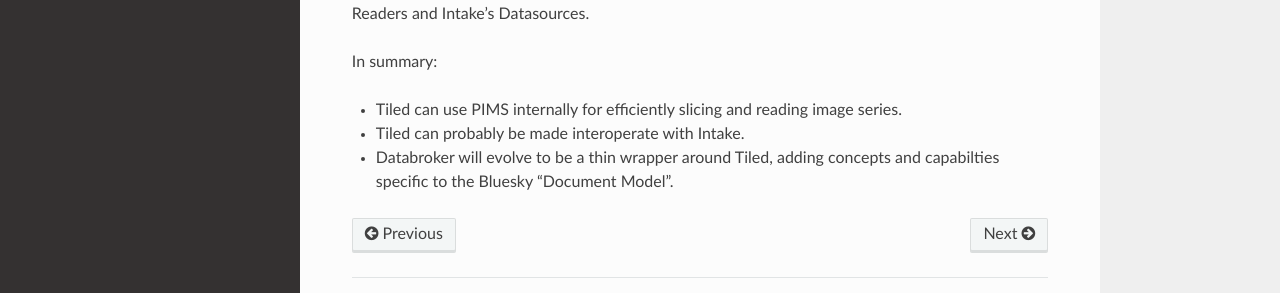
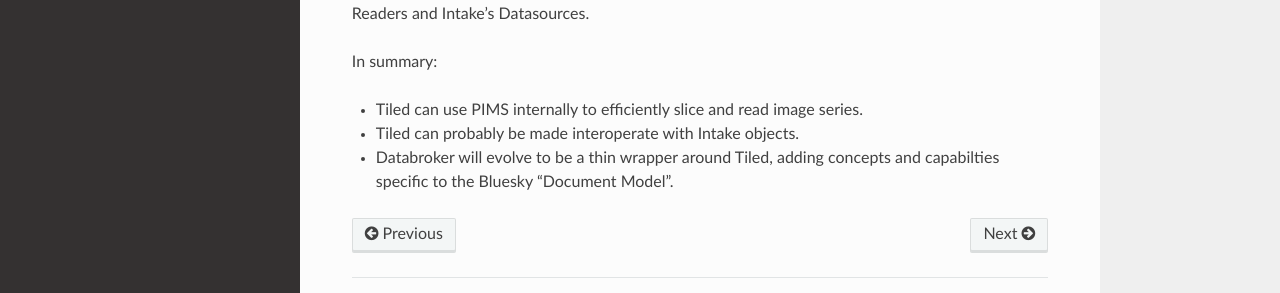
Before and after one commit to bluesky/tiled, a Sphinx documentation site: the page built from docs/source/explanations/lineage.md, in a window 1280 px wide and 1261 px high. Shown: the part 878-1171 px from the top of the window. Built offline with Sphinx 7.4.7 and the Read the Docs theme 2.0.0, drawn with Linux system fonts in a browser that asks for light colours; pages that are not in the unit, such as notebooks, are missing from menus.

Commit message:
more wordsmithing

```diff
--- a/docs/source/explanations/lineage.md
+++ b/docs/source/explanations/lineage.md
@@ -46,7 +46,7 @@
 
 In summary:
 
-* Tiled can use PIMS internally for efficiently slicing and reading image series.
-* Tiled can probably be made interoperate with Intake.
+* Tiled can use PIMS internally to efficiently slice and read image series.
+* Tiled can probably be made interoperate with Intake objects.
 * Databroker will evolve to be a thin wrapper around Tiled, adding
   concepts and capabilties specific to the Bluesky "Document Model".
```
